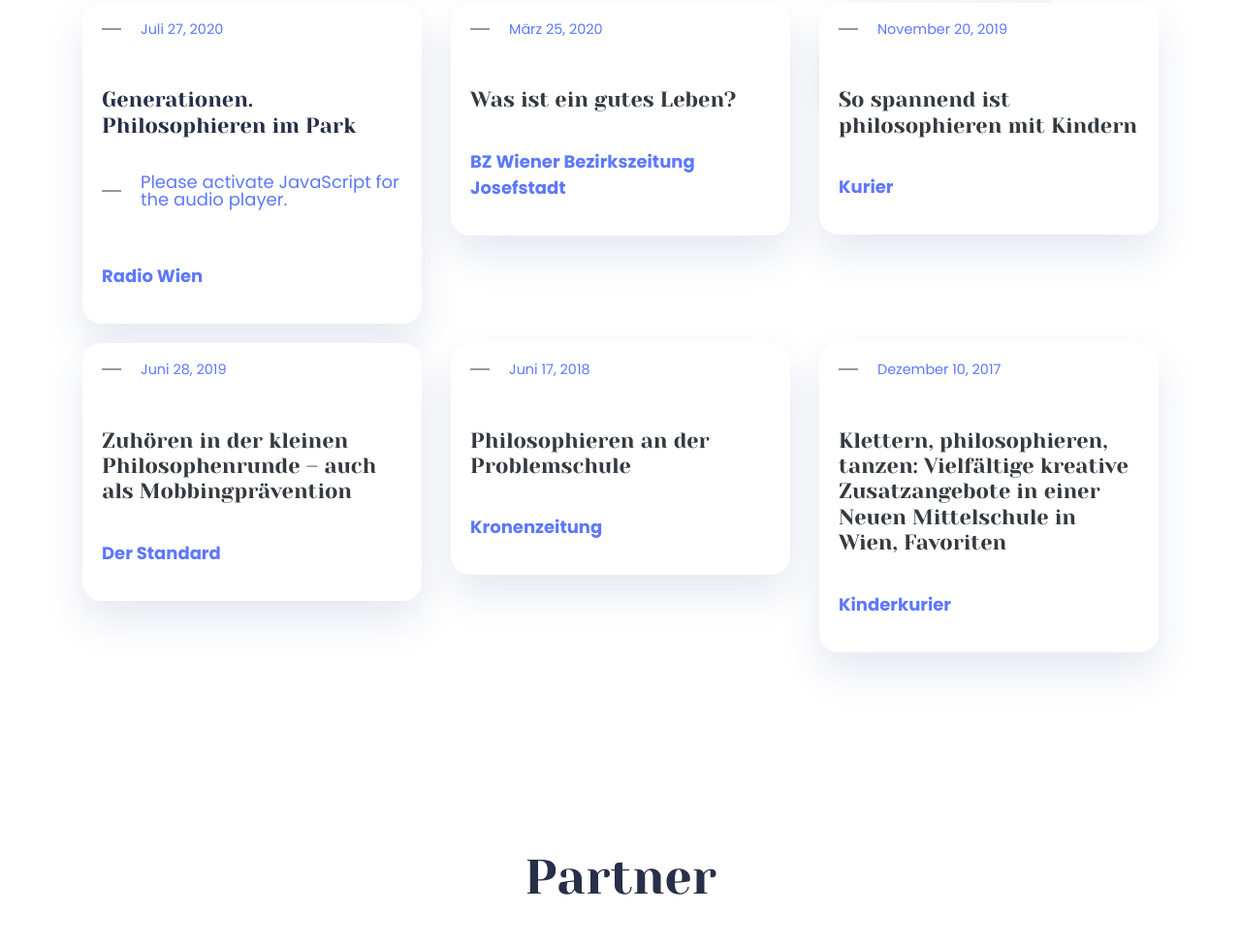
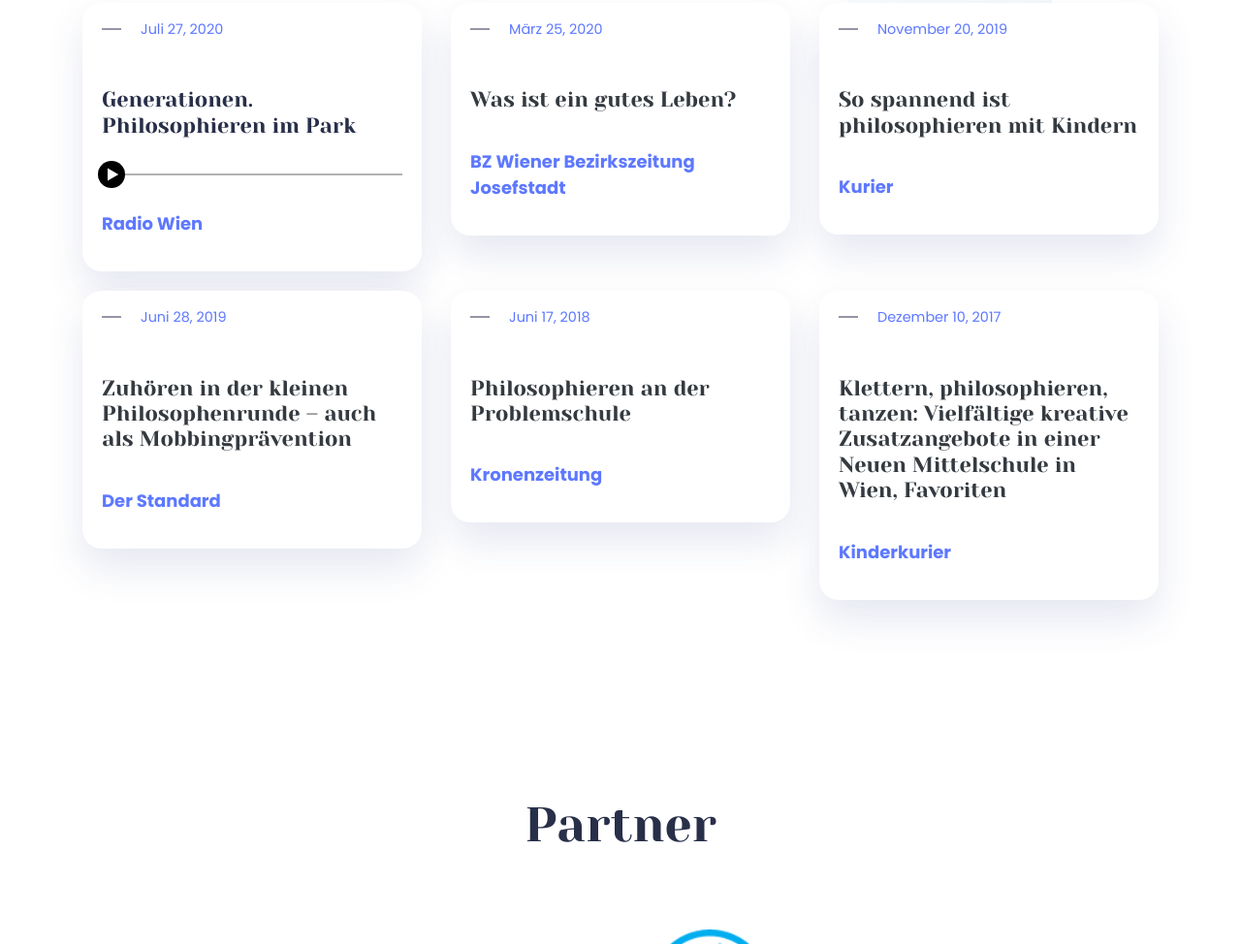
Before and after one commit to fugabi/wkph, a plain HTML site: page team.html in a window 1280 px wide. Shown: the part 4635-5609 px from the top of the page at 97% size. Drawn offline with Linux system fonts and the light colour scheme.

Commit message:
Update team.html

```diff
--- a/team.html
+++ b/team.html
@@ -63,7 +63,7 @@ web/dev by https://cento.red
     <link rel="stylesheet" href="plugins/font-awesome/css/font-awesome.min.css" />
     <link href="css/main.css" rel="stylesheet" />
     <link rel="icon" href="img/favicon.png" type="image/x-icon" />
-    <link rel="stylesheet" href="/css/essential_audio.css">
+    <link rel="stylesheet" href="css/essential_audio.css">
 
 
 </head>
@@ -508,6 +508,7 @@ web/dev by https://cento.red
     </section>
     <script src="plugins/jQuery/jquery.min.js"></script>
     <script src="plugins/bootstrap/bootstrap.min.js"></script>
+    <script src="/js/essential_audio.js" async defer></script>
 
 </body>
 
```
